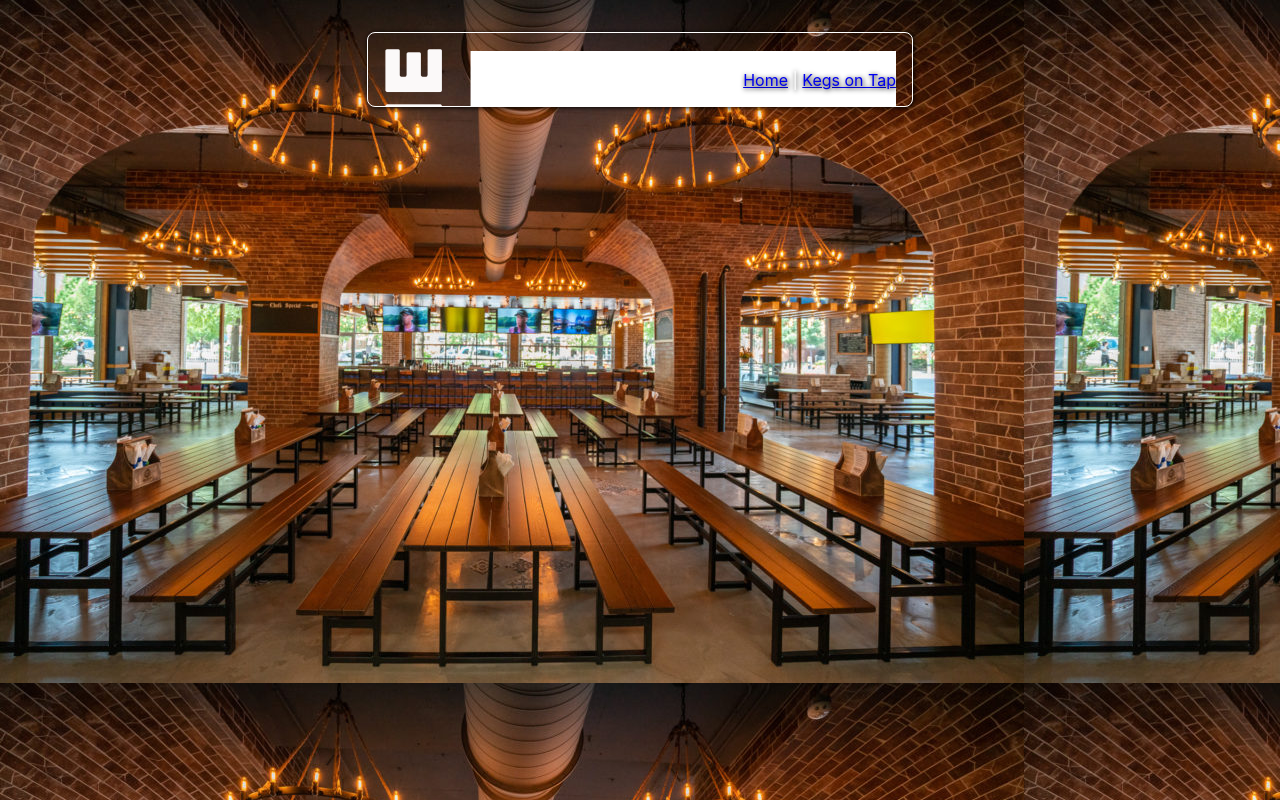
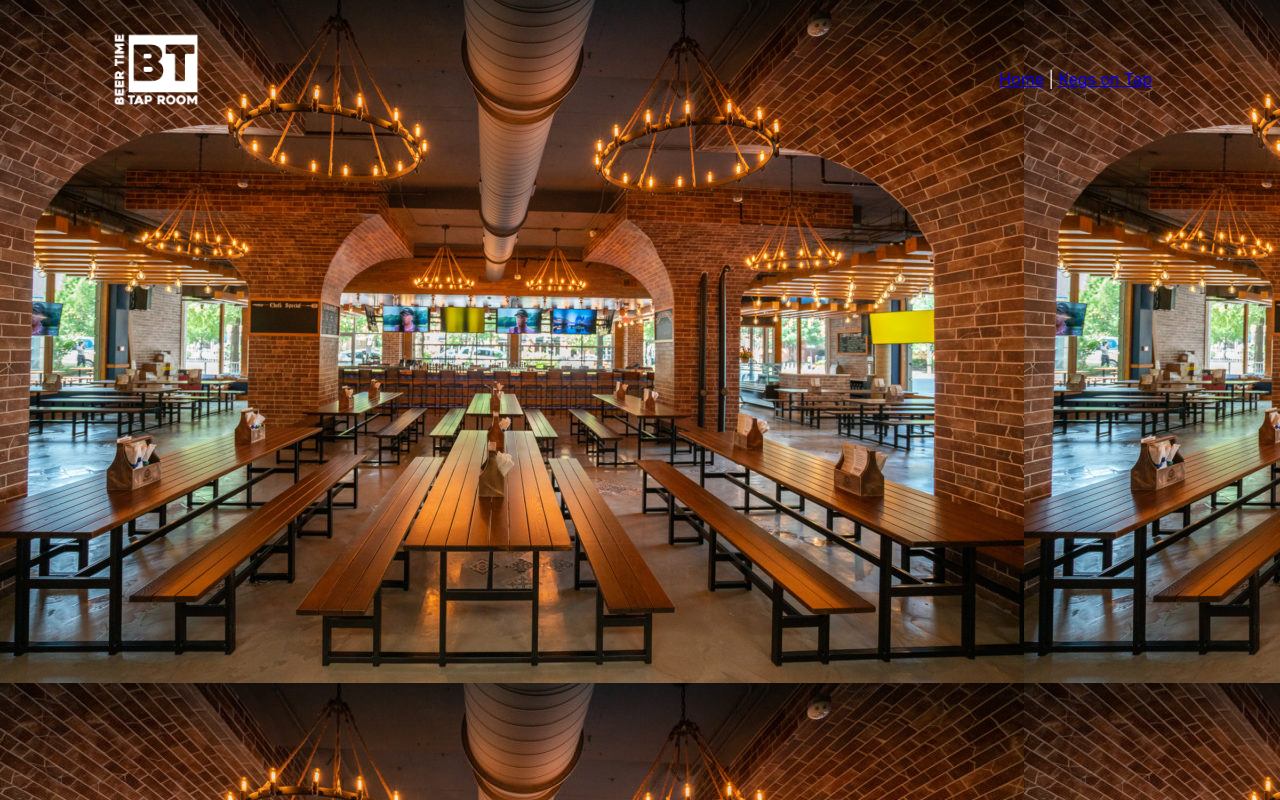
Before and after one commit to elizasohn/tap-room, a React (Create React App) app: page / in a window 1280 px wide. Built offline with nearby package versions, Linux system fonts and the light colour scheme; grey boxes are pictures that could not be loaded.

Commit message:
add header logo and include in header component

```diff
--- a/src/components/Header.jsx
+++ b/src/components/Header.jsx
@@ -10,17 +10,16 @@ function Header(){
   var headerStyle = {
     margin: '4vh auto',
     justifyContent:'left',
-    backgroundImage: "url('beertime.png')",
+    backgroundImage: "url('btlogo.png')",
     backgroundRepeat: 'no-repeat',
-    backgroundSize: 'cover',
+    backgroundSize: '11vh',
     padding: '2vh',
     color:'white',
-    textShadow: '.1vh .1vh .7vh #000000',
-    boxShadow: '.1vh .1vh .7vh #000000',
     borderRadius: '1vh',
-    border: '1px solid white',
+    // border: '1px solid white',
     overflow: 'hidden',
-    width:'40%',
+    width:'80%',
+    height:'20%',
     alignItems: "center",
     textAlign:'center',
 
```
Also changed, not shown: public/btlogo.png (added).
